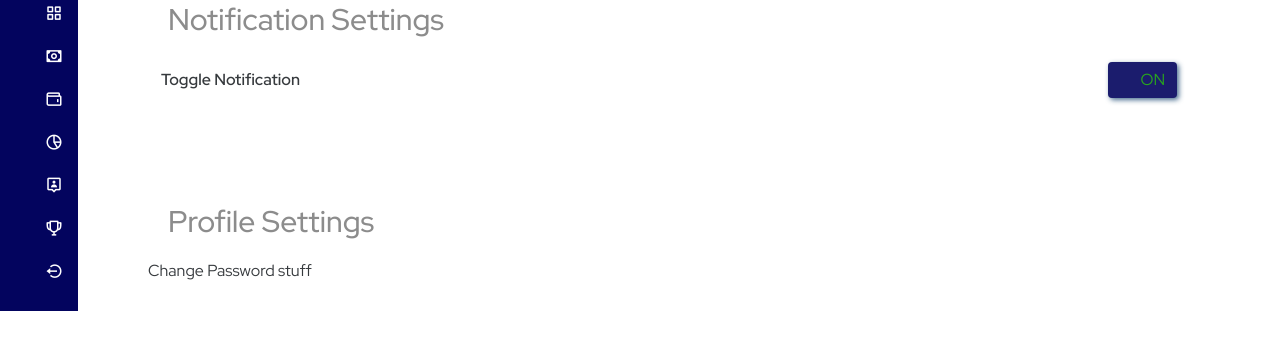
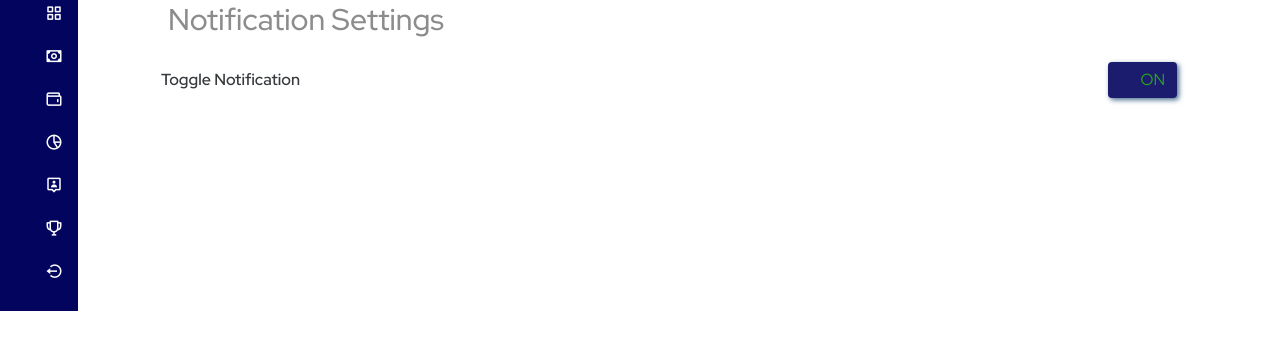
Before and after one commit to HarisM26/Personal-Spending-Tracker, a Django app: page /settings/ in a window 1280 px wide. Shown: the part 175-525 px from the top of the page. Run offline with Django 4.2, Linux system fonts and the light colour scheme; a user stored in the database is signed in; parts of the project's set-up code (start-up, migrations or seed data) failed here and were passed over; some libraries are stand-ins or nearby versions.

Commit message:
changed settings.html

```diff
--- a/expenditure/apps.py
+++ b/expenditure/apps.py
@@ -11,4 +11,4 @@ class ExpenditureConfig(AppConfig):
         """ uncomment the code below to start scheduler upon running server
             NB: comment out before running initial migration
         """
-        scheduler.start()
+        #scheduler.start()
--- a/expenditure/scheduler/scheduler.py
+++ b/expenditure/scheduler/scheduler.py
@@ -55,7 +55,7 @@ def delete_old_job_executions(max_age=604_800):
     # help = 'Run APScheduler'
 
 
-def start():
+""" def start():
     scheduler = BackgroundScheduler()
     scheduler.add_jobstore(DjangoJobStore(), 'default')
     scheduler.add_job(
@@ -86,3 +86,5 @@ def start():
         logger.info("Stopping scheduler...")
         scheduler.shutdown()
         logger.info("Scheduler shut down successfully!")
+
+ """
--- a/expenditure/templates/settings.html
+++ b/expenditure/templates/settings.html
@@ -23,13 +23,7 @@
 
   </div>
 
-  <div class="main-card">
-    <h3>Profile Settings</h3>
-    <div>
-      <p>
-        Change Password stuff
-      </p>
-    </div>
+
 
   </div>
 </section>
```
